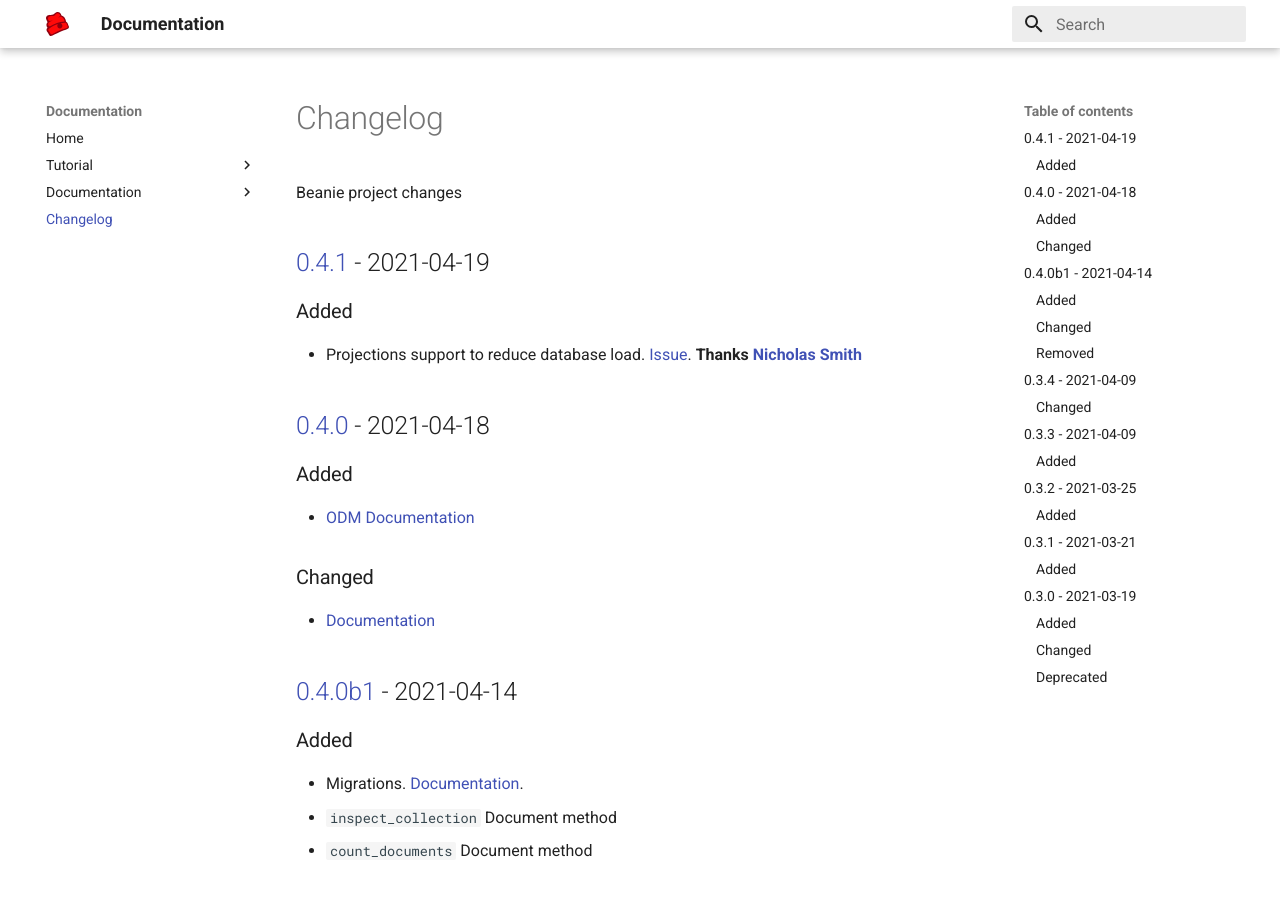
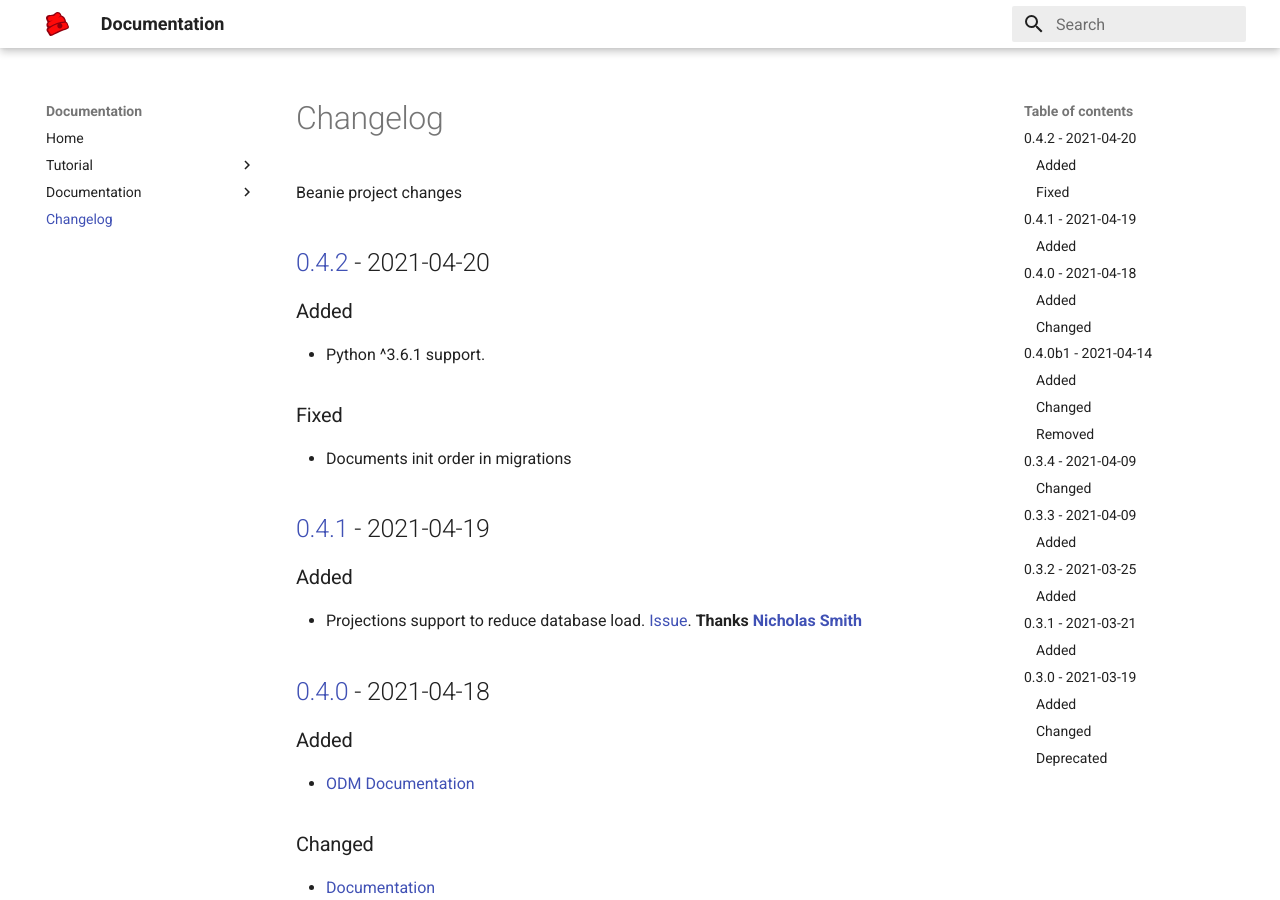
Before and after one commit to giovanamolina/beanie-Python, an MkDocs documentation site: the page built from docs/changelog.md, in a window 1280 px wide and 900 px high. Built offline with MkDocs 1.6.1 and Material for MkDocs 9.7.7, drawn with Linux system fonts in a browser that asks for light colours.

Commit message:
0.4.2 (#21)

```diff
--- a/beanie/__init__.py
+++ b/beanie/__init__.py
@@ -5,7 +5,7 @@ from beanie.odm.general import init_beanie
 from beanie.odm.documents import Document
 from beanie.odm.cursor import Cursor
 
-__version__ = "0.4.1"
+__version__ = "0.4.2"
 __all__ = [
     # ODM
     "Document",
--- a/docs/changelog.md
+++ b/docs/changelog.md
@@ -1,5 +1,12 @@
 # Changelog
 Beanie project changes
+
+## [0.4.2] - 2021-04-20
+### Added
+- Python ^3.6.1 support.
+
+### Fixed
+- Documents init order in migrations
 
 ## [0.4.1] - 2021-04-19
 ### Added
@@ -59,3 +66,4 @@ Beanie project changes
 [0.4.0b1]: https://pypi.org/project/beanie/0.4.0b1
 [0.4.0]: https://pypi.org/project/beanie/0.4.0
 [0.4.1]: https://pypi.org/project/beanie/0.4.1
+[0.4.2]: https://pypi.org/project/beanie/0.4.2
--- a/pyproject.toml
+++ b/pyproject.toml
@@ -1,6 +1,6 @@
 [tool.poetry]
 name = "beanie"
-version = "0.4.1"
+version = "0.4.2"
 description = "Asynchronous Python ODM for MongoDB"
 authors = ["Roman <roman-right@protonmail.com>"]
 license = "Apache-2.0"
```
Also changed, not shown: 1 other file.
